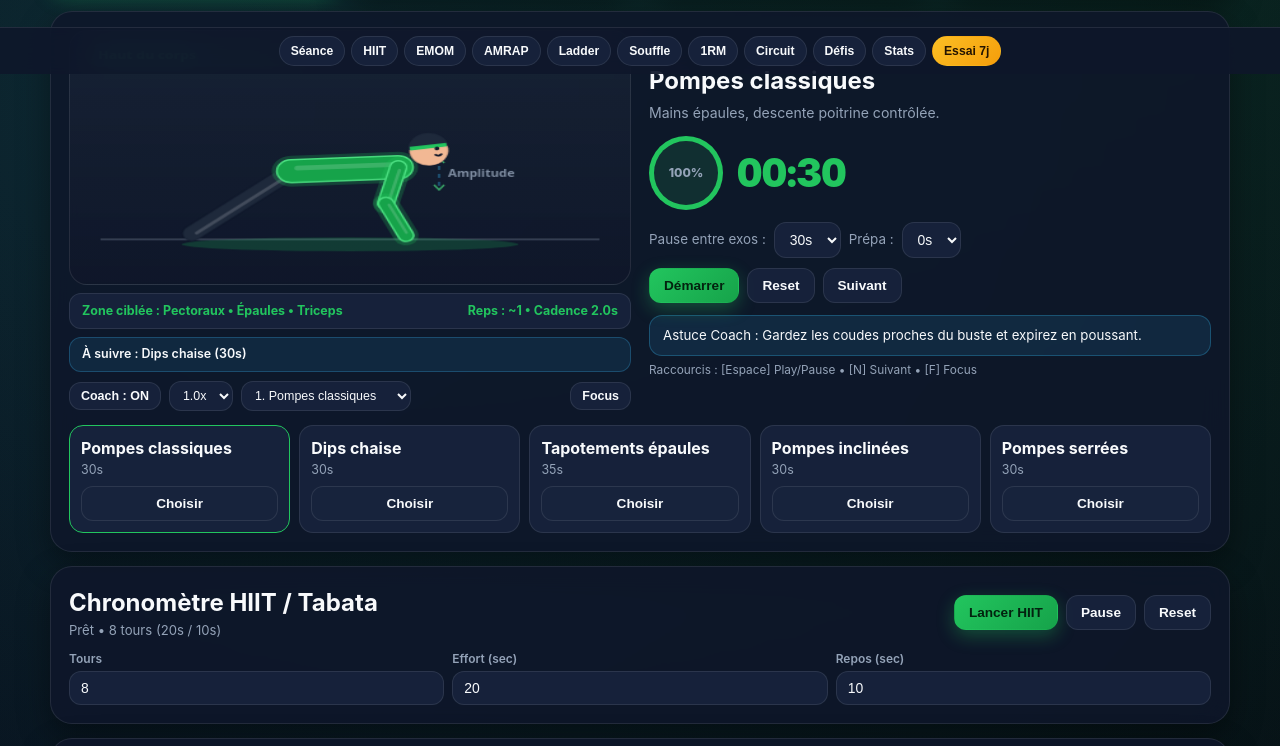
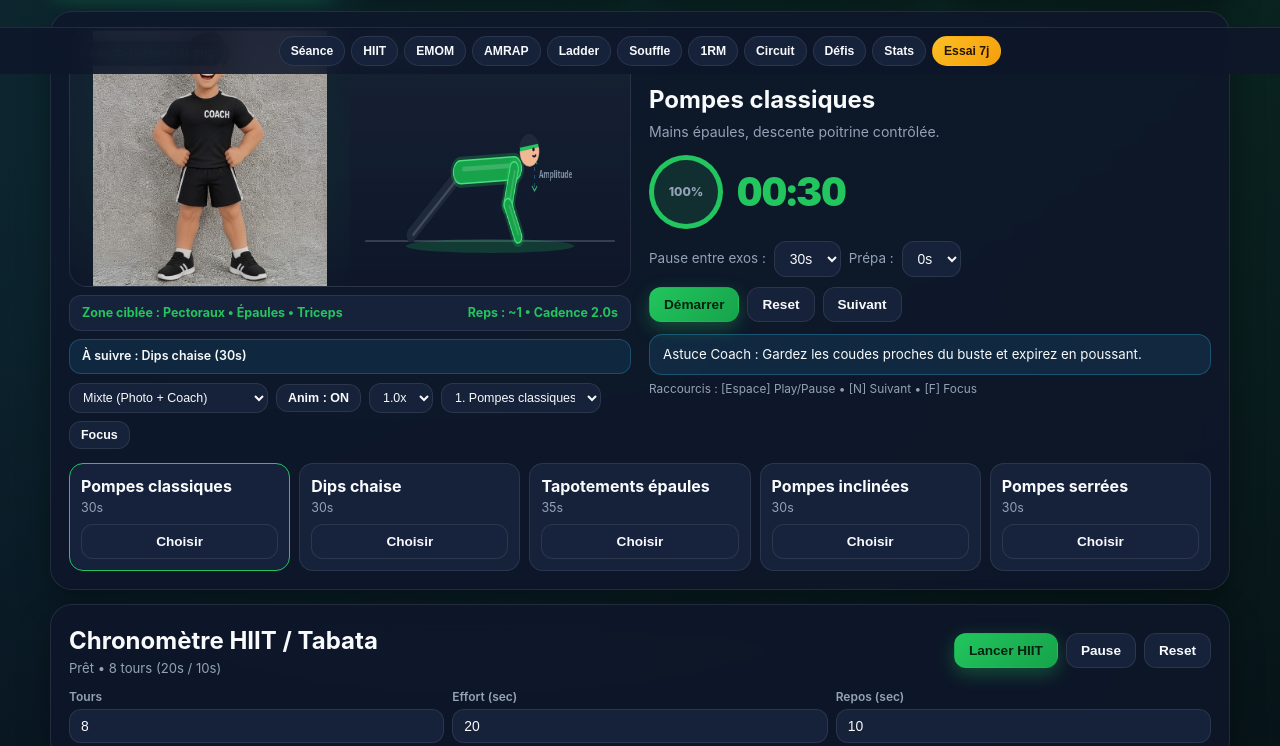
Before and after one commit to fhrdm2017-cmd/IRONPULSE-Sport-D-fis-Sant-., a plain HTML site: page index.html in a window 1280 px wide. Shown: the part 726-1472 px from the top of the page. Drawn offline with Linux system fonts and the light colour scheme.

Commit message:
Update title and references for version 30.0

```diff
--- a/index.html
+++ b/index.html
@@ -3,7 +3,7 @@
 <head>
   <meta charset="UTF-8" />
   <meta name="viewport" content="width=device-width, initial-scale=1.0" />
-  <title>IRONPULSE v29.0 ATHLETE PRO — Exercices à la Maison, HIIT, EMOM, AMRAP, Ladder, 1RM & Zones FC</title>
+  <title>IRONPULSE v30.0 ATHLETE PRO — Coach coach-homme (3).png, Maison, HIIT, EMOM, AMRAP, Ladder, 1RM & Zones FC</title>
   <style>
     :root {
       --bg: #050811;
@@ -24,7 +24,7 @@
     body.theme-light {
       --bg: #eef2f6;
       --card: rgba(255, 255, 255, 0.94);
-      --card2: rgba(226, 232, 240, 0.88);
+      --card2: rgba(226, 232, 40, 0.88);
       --text: #0f172a;
       --muted: #475569;
       --accent: #16a34a;
@@ -213,16 +213,63 @@
       border-radius: 22px; padding: 18px; margin-bottom: 14px;
     }
     .two-col {
-      display: grid; grid-template-columns: repeat(auto-fit, minmax(275px, 1fr));
+      display: grid; grid-template-columns: repeat(auto-fit, minmax(280px, 1fr));
       gap: 18px; align-items: center;
+    }
+    .coach-stage {
+      position: relative;
+      width: 100%;
+      min-height: 255px;
+      border-radius: 18px;
+      overflow: hidden;
+      border: 1px solid var(--border);
+      background: linear-gradient(180deg, rgba(30, 41, 59, 0.62), rgba(15, 23, 42, 0.92));
+      display: grid;
+      grid-template-columns: 1fr;
+    }
+    body.theme-light .coach-stage {
+      background: linear-gradient(180deg, rgba(241, 245, 249, 0.97), rgba(226, 232, 240, 0.94));
+    }
+    .coach-stage.split-mode {
+      grid-template-columns: 1fr 1fr;
+    }
+    .coach-photo-pane {
+      position: relative;
+      width: 100%;
+      height: 255px;
+      display: flex;
+      align-items: center;
+      justify-content: center;
+      background: radial-gradient(circle at 50% 45%, rgba(34, 197, 94, 0.14), rgba(15, 23, 42, 0.65));
+      overflow: hidden;
+    }
+    .coach-photo-pane img {
+      max-width: 100%;
+      max-height: 100%;
+      width: auto;
+      height: auto;
+      object-fit: contain;
+      display: block;
+      transition: transform 0.25s ease;
+    }
+    .coach-photo-pane.pulsing img {
+      transform: scale(1.03);
+    }
+    .coach-photo-tag {
+      position: absolute;
+      top: 10px;
+      left: 10px;
+      background: rgba(5, 8, 17, 0.78);
+      color: #4ade80;
+      border: 1px solid rgba(74, 222, 128, 0.35);
+      border-radius: 999px;
+      padding: 3px 9px;
+      font-size: 0.7rem;
+      font-weight: 800;
     }
     canvas {
       width: 100%; height: 255px; display: block;
-      background: linear-gradient(180deg, rgba(30, 41, 59, 0.62), rgba(15, 23, 42, 0.92));
-      border-radius: 18px; border: 1px solid var(--border);
-    }
-    body.theme-light canvas {
-      background: linear-gradient(180deg, rgba(241, 245, 249, 0.97), rgba(226, 232, 240, 0.94));
+      background: transparent;
     }
     .coach-telemetry {
       margin-top: 8px; padding: 8px 12px; border-radius: 12px;
@@ -427,13 +474,15 @@
       header { padding: 10px 12px; }
       .chrono { font-size: 2.08rem; }
       .hero { min-height: 195px; }
+      .coach-stage.split-mode { grid-template-columns: 1fr; }
+      .coach-photo-pane, canvas { height: 210px; }
     }
   </style>
 </head>
 <body>
 <div class="wrap">
   <header>
-    <div class="logo">IRON<span>PULSE</span> <span class="pill">v29.0 ATHLETE PRO</span></div>
+    <div class="logo">IRON<span>PULSE</span> <span class="pill">v30.0 ATHLETE PRO</span></div>
     <div class="row">
       <select id="langSel" aria-label="Langue">
         <option value="fr">Français</option>
@@ -470,7 +519,7 @@
     <img id="pHero" alt="Hero" />
     <div class="hero-box">
       <h1 id="tHeroTitle">Exercices à la Maison, Force & Santé</h1>
-      <p id="tHeroSub">Coach animé style application à la maison, défis 30, 60 et 90 jours, HIIT, EMOM, AMRAP, Ladder, respiration, 1RM & zones FC.</p>
+      <p id="tHeroSub">Coach avec coach-homme (3).png & animation, défis 30, 60 et 90 jours, HIIT, EMOM, AMRAP, Ladder, respiration, 1RM & zones FC.</p>
       <div class="row">
         <button class="btn-green" id="goWorkoutBtn" type="button">Séance</button>
         <button class="btn-rest" id="warmupBtn" type="button">Échauffement (3 exos)</button>
@@ -536,7 +585,13 @@
   <section class="box" id="workoutBox">
     <div class="two-col">
       <div>
-        <canvas id="coach" width="440" height="255"></canvas>
+        <div class="coach-stage split-mode" id="coachStage">
+          <div class="coach-photo-pane" id="coachPhotoPane">
+            <span class="coach-photo-tag" id="coachPhotoTag">coach-homme (3).png</span>
+            <img id="pCoachMan" alt="Coach homme" />
+          </div>
+          <canvas id="coach" width="440" height="255"></canvas>
+        </div>
         <div class="coach-telemetry">
           <span id="muscleFocusBadge">Zone ciblée : Pectoraux • Épaules • Triceps</span>
           <span id="estRepsBadge">Reps : ~0 • Cadence 2.0s</span>
@@ -544,13 +599,18 @@
         <div class="next-up-strip" id="nextUpStrip">À suivre : Dips chaise (30s)</div>
         <div class="row" style="margin-top:9px;justify-content:space-between;">
           <div class="row">
-            <button id="animBtn" type="button" style="padding:6px 11px;font-size:0.78rem;">Coach : ON</button>
+            <select id="visualModeSel" aria-label="Affichage coach" style="padding:6px 9px;font-size:0.78rem;">
+              <option value="both" selected>Mixte (Photo + Coach)</option>
+              <option value="photo">Photo coach-homme (3).png</option>
+              <option value="anim">Coach animé seul</option>
+            </select>
+            <button id="animBtn" type="button" style="padding:6px 11px;font-size:0.78rem;">Anim : ON</button>
             <select id="speedSel" aria-label="Vitesse coach" style="padding:6px 9px;font-size:0.78rem;">
               <option value="0.035">0.7x</option>
               <option value="0.055" selected>1.0x</option>
               <option value="0.085">1.5x</option>
             </select>
-            <select id="quickExSel" aria-label="Choisir un exercice rapidement" style="padding:6px 9px;font-size:0.78rem;max-width:170px;"></select>
+            <select id="quickExSel" aria-label="Choisir un exercice rapidement" style="padding:6px 9px;font-size:0.78rem;max-width:160px;"></select>
           </div>
           <button id="focusInsideBtn" type="button" style="padding:6px 11px;font-size:0.78rem;">Focus</button>
         </div>
@@ -913,6 +973,7 @@
       <div><label>Repo</label><input id="gRepo" /></div>
       <div><label>Branch</label><input id="gBranch" /></div>
       <div><label>Folder</label><input id="gFolder" /></div>
+      <div><label>Coach homme</label><input id="gCoachMan" /></div>
       <div><label>Hero</label><input id="gHero" /></div>
       <div><label>Haut</label><input id="gHaut" /></div>
       <div><label>Bas</label><input id="gBas" /></div>
@@ -941,13 +1002,13 @@
 
 <script>
 (function(){
-  const STORE = "ironpulse_v29_store";
+  const STORE = "ironpulse_v30_store";
   const TRIAL_MS = 7 * 24 * 60 * 60 * 1000;
   const TXT = {
     fr: {
       dir:"ltr", v:"fr-FR", secWord:(n)=> n + (n > 1 ? " secondes" : " seconde"),
       h1:"Exercices à la Maison, Force & Santé",
-      sub:"Coach animé style application à la maison, défis 30, 60 et 90 jours, HIIT, EMOM, AMRAP, Ladder, respiration, 1RM & zones FC.",
+      sub:"Coach avec coach-homme (3).png & animation, défis 30, 60 et 90 jours, HIIT, EMOM, AMRAP, Ladder, respiration, 1RM & zones FC.",
       z:["Haut du corps","Bas du corps","Abdos & Cardio","Santé & Mobilité"],
       zSub:["Pompes, dips, épaules","Squats, fentes, fessiers","Planche, cardio, abdos","Dos, posture, souffle"],
       nav:["Séance","Circuit","Défis","Stats"],
@@ -1012,7 +1073,7 @@
         { id:"b5", lbl:"7 jours défi", ok:(s)=> Object.values(s.done||{}).filter(Boolean).length >= 7 }
       ],
       weekDays:["Lun","Mar","Mer","Jeu","Ven","Sam","Dim"],
-      perks:["✓ 7 jours d'essai gratuit complet","✓ Puis seulement 2 € / mois","✓ Coach animé maison + HIIT + EMOM + AMRAP + Ladder","✓ Studio Respiration + 1RM + Disques + Zones FC"],
+      perks:["✓ 7 jours d'essai gratuit complet","✓ Puis seulement 2 € / mois","✓ Coach coach-homme (3).png + HIIT + EMOM + AMRAP + Ladder","✓ Studio Respiration + 1RM + Disques + Zones FC"],
       opt:{muscu:"Musculation",fitness:"Fitness",sante:"Santé"},
       plan:{
         muscu:"Progression Musculation : séries longues dès J1, ajout progressif d'exercices et de secondes.",
@@ -1038,7 +1099,7 @@
     en: {
       dir:"ltr", v:"en-US", secWord:(n)=> n + (n > 1 ? " seconds" : " second"),
       h1:"Home Workouts, Strength & Health",
-      sub:"Home workout app style animated coach, 30, 60 & 90-day challenges, HIIT, EMOM, AMRAP, Ladder, breath, 1RM & HR zones.",
+      sub:"Coach with coach-homme (3).png & animation, 30, 60 & 90-day challenges, HIIT, EMOM, AMRAP, Ladder, breath, 1RM & HR zones.",
       z:["Upper body","Lower body","Core & Cardio","Health & Mobility"],
       zSub:["Push-ups, dips, shoulders","Squats, lunges, glutes","Plank, cardio, core","Back, posture, breath"],
       nav:["Workout","Circuit","Challenges","Stats"],
@@ -1103,7 +1164,7 @@
         { id:"b5", lbl:"7 challenge days", ok:(s)=> Object.values(s.done||{}).filter(Boolean).length >= 7 }
       ],
       weekDays:["Mon","Tue","Wed","Thu","Fri","Sat","Sun"],
-      perks:["✓ 7-day free full trial","✓ Then only €2 / month","✓ Home workout coach + HIIT + EMOM + AMRAP + Ladder","✓ Breath Studio + 1RM + Plates + HR Zones"],
+      perks:["✓ 7-day free full trial","✓ Then only €2 / month","✓ coach-homme (3).png + HIIT + EMOM + AMRAP + Ladder","✓ Breath Studio + 1RM + Plates + HR Zones"],
       opt:{muscu:"Strength",fitness:"Fitness",sante:"Health"},
       plan:{
         muscu:"Strength Progression: longer sets from Day 1, gradually adding exercises & seconds.",
@@ -1129,7 +1190,7 @@
     es: {
       dir:"ltr", v:"es-ES", secWord:(n)=> n + (n > 1 ? " segundos" : " segundo"),
       h1:"Ejercicios en Casa, Fuerza y Salud",
-      sub:"Coach animado tipo app en casa, retos de 30, 60 y 90 días, HIIT, EMOM, AMRAP, Ladder, respiración, 1RM y zonas FC.",
+      sub:"Coach con coach-homme (3).png y animación, retos de 30, 60 y 90 días, HIIT, EMOM, AMRAP, Ladder, respiración, 1RM y zonas FC.",
       z:["Tren superior","Tren inferior","Core y Cardio","Salud y Movilidad"],
       zSub:["Flexiones, fondos, hombros","Sentadillas, zancadas, glúteos","Plancha, cardio, core","Espalda, postura, aire"],
       nav:["Sesión","Circuito","Retos","Stats"],
@@ -1194,7 +1255,7 @@
         { id:"b5", lbl:"7 días reto", ok:(s)=> Object.values(s.done||{}).filter(Boolean).length >= 7 }
       ],
       weekDays:["Lun","Mar","Mié","Jue","Vie","Sáb","Dom"],
-      perks:["✓ 7 días de prueba gratis completa","✓ Luego solo 2 € / mes","✓ Coach en casa + HIIT + EMOM + AMRAP + Ladder","✓ Studio Respiración + 1RM + Discos + Zonas FC"],
+      perks:["✓ 7 días de prueba gratis completa","✓ Luego solo 2 € / mes","✓ coach-homme (3).png + HIIT + EMOM + AMRAP + Ladder","✓ Studio Respiración + 1RM + Discos + Zonas FC"],
       opt:{muscu:"Musculación",fitness:"Fitness",sante:"Salud"},
       plan:{
         muscu:"Progresión Musculación : series largas desde D1 y más ejercicios día a día.",
@@ -1220,7 +1281,7 @@
     ar: {
       dir:"rtl", v:"ar-SA", secWord:(n)=> n + " ثوانٍ",
       h1:"تمارين منزلية وقوة وصحة",
-      sub:"مدرب متحرك بأسلوب تطبيقات التمارين المنزلية، تحديات 30 و60 و90 يوماً، HIIT، EMOM، AMRAP، Ladder، تنفس، 1RM ومناطق النبض.",
+      sub:"مدرب مع coach-homme (3).png وحركة، تحديات 30 و60 و90 يوماً، HIIT، EMOM، AMRAP، Ladder، تنفس، 1RM ومناطق النبض.",
       z:["الجزء العلوي","الجزء السفلي","البطن والكارديو","الصحة والمرونة"],
       zSub:["ضغط، غطس، أكتاف","سكوات، طعنات، أرداف","بلانك، كارديو، بطن","ظهر، وضعية، تنفس"],
       nav:["التمرين","مخصص","تحديات","إحصائيات"],
@@ -1285,7 +1346,7 @@
         { id:"b5", lbl:"7 أيام تحدٍ", ok:(s)=> Object.values(s.done||{}).filter(Boolean).length >= 7 }
       ],
       weekDays:["إث","ثل","أر","خم","جم","سب","أح"],
-      perks:["✓ تجربة مجانية كاملة لمدة 7 أيام","✓ ثم 2 يورو / شهر فقط","✓ مدرب تمارين منزلية + HIIT + EMOM + AMRAP + Ladder","✓ استوديو التنفس + 1RM + أوزان + مناطق النبض"],
+      perks:["✓ تجربة مجانية كاملة لمدة 7 أيام","✓ ثم 2 يورو / شهر فقط","✓ coach-homme (3).png + HIIT + EMOM + AMRAP + Ladder","✓ استوديو التنفس + 1RM + أوزان + مناطق النبض"],
       opt:{muscu:"بناء العضلات",fitness:"اللياقة",sante:"الصحة"},
       plan:{
         muscu:"تدرج بناء العضلات : سلاسل أطول من اليوم 1 وزيادة تدريجية في التمارين والثواني.",
@@ -1422,7 +1483,7 @@
   const ENERGY_OFFSET = { low: -5, normal: 0, high: 5 };
 
   const def = {
-    lang:"fr", level:"intermediaire", energy:"normal", equip:"all", voice:true, anim:true, animSpeed:0.055,
+    lang:"fr", level:"intermediaire", energy:"normal", equip:"all", voice:true, anim:true, animSpeed:0.055, visualMode:"both",
     lightTheme:false, highLegibility:false, wakeLockEnabled:true, filterLiftByEx:false, onlyUnlockedBadges:false, prepSec:0, sleepScore:4, calGoal:"maintain", age:"30", barWeight:"20",
     zone:"haut", idx:0, restSec:30,
     sets:0, sessions:0, totalSecWorked:0, bestSerieCount:0, weeklyGoal:20, water:0, waterGoal:8, weight:"", prevWeight:"", height:"",
@@ -1438,15 +1499,17 @@
     days:30, focus:"muscu", selDay:1, dayTabOpen:true, done:{},
     pro:false, trialStartAt: Date.now(), payUrl:"",
     gh:{ owner:"Fhrdm2017-cmd", repo:"IRONPULSE-Sport-D-fis-Sant-.", branch:"main", folder:"",
-      files:{ hero:"hero-musculation.jpg", haut:"haut-du-corps.jpeg", bas:".bas-du-corps.jpg", core:"core-cardio.jpeg" }}
+      files:{ coachMan:"coach-homme (3).png", hero:"hero-musculation.jpg", haut:"haut-du-corps.jpeg", bas:".bas-du-corps.jpg", core:"core-cardio.jpeg" }}
   };
 
   let st = def;
   try {
-    const p = JSON.parse(localStorage.getItem(STORE) || localStorage.getItem("ironpulse_v28_store") || localStorage.getItem("ironpulse_v27_store") || localStorage.getItem("ironpulse_v26_store") || localStorage.getItem("ironpulse_v25_store") || localStorage.getItem("ironpulse_v24_store") || localStorage.getItem("ironpulse_v23_store") || localStorage.getItem("ironpulse_v22_store") || localStorage.getItem("ironpulse_v21_store") || localStorage.getItem("ironpulse_v20_store") || localStorage.getItem("ironpulse_v19_store"));
+    const p = JSON.parse(localStorage.getItem(STORE) || localStorage.getItem("ironpulse_v29_store") || localStorage.getItem("ironpulse_v28_store") || localStorage.getItem("ironpulse_v27_store") || localStorage.getItem("ironpulse_v26_store") || localStorage.getItem("ironpulse_v25_store") || localStorage.getItem("ironpulse_v24_store") || localStorage.getItem("ironpulse_v23_store") || localStorage.getItem("ironpulse_v22_store") || localStorage.getItem("ironpulse_v21_store") || localStorage.getItem("ironpulse_v20_store") || localStorage.getItem("ironpulse_v19_store"));
     if(p) st = Object.assign({}, def, p, { gh: Object.assign({}, def.gh, p.gh||{}, { files: Object.assign({}, def.gh.files, (p.gh&&p.gh.files)||{}) }) });
   } catch(e){}
   if(!st.trialStartAt) st.trialStartAt = Date.now();
+  if(!st.gh.files.coachMan) st.gh.files.coachMan = "coach-homme (3).png";
+  if(!st.visualMode) st.visualMode = "both";
   if(!Array.isArray(st.weekCounts) || st.weekCounts.length !== 7) st.weekCounts = [0,0,0,0,0,0,0];
   if(!Array.isArray(st.serieLogs)) st.serieLogs = [];
   if(!Array.isArray(st.liftLogs)) st.liftLogs = [];
@@ -2659,7 +2722,7 @@
     const o=(st.gh.owner||"").trim(), r=(st.gh.repo||"").trim(), r2=r.replace(/\.+$/,"");
     const b=(st.gh.branch||"main").trim(), f=(st.gh.folder||"").trim().replace(/^\/+|\/+$/g,"");
     const noDot=c.replace(/^\.+/,""), base=noDot.replace(/\.(jpg|jpeg|png|webp)$/i,"");
-    const fns=[...new Set([c,noDot,base+".jpg",base+".jpeg",base+".png"])];
+    const fns=[...new Set([c, encodeURI(c), noDot, encodeURI(noDot), base+".jpg", base+".jpeg", base+".png"])];
     const out=[];
     for(const rp of [...new Set([r,r2].filter(Boolean))])
       for(const br of [...new Set([b,"main","master"])])
@@ -2673,13 +2736,33 @@
     function next(){ if(i>=list.length){ el.style.display="none"; return; } el.style.display="block"; el.onerror=next; el.src=list[i++]; }
     next();
   }
+  function applyVisualMode(){
+    const mode = st.visualMode || "both";
+    const stage = document.getElementById("coachStage");
+    const photoPane = document.getElementById("coachPhotoPane");
+    const canvasEl = document.getElementById("coach");
+    document.getElementById("visualModeSel").value = mode;
+    document.getElementById("coachPhotoTag").textContent = (st.gh.files.coachMan || "coach-homme (3).png");
+
+    stage.classList.toggle("split-mode", mode === "both");
+    photoPane.style.display = (mode === "both" || mode === "photo") ? "flex" : "none";
+    canvasEl.style.display = (mode === "both" || mode === "anim") ? "block" : "none";
+  }
   function loadPhotos(){
+    setImg(document.getElementById("pCoachMan"), st.gh.files.coachMan || "coach-homme (3).png");
     setImg(document.getElementById("pHero"), st.gh.files.hero);
     setImg(document.getElementById("pHaut"), st.gh.files.haut);
     setImg(document.getElementById("pBas"), st.gh.files.bas);
     setImg(document.getElementById("pCore"), st.gh.files.core);
     setImg(document.getElementById("pSante"), st.gh.files.hero);
-  }
+    applyVisualMode();
+  }
+
+  document.getElementById("visualModeSel").onchange = (e)=>{
+    st.visualMode = e.target.value || "both";
+    save();
+    applyVisualMode();
+  };
 
   function renderPlanBadge(){
     const tr = TXT[st.lang] || TXT.fr;
@@ -2940,7 +3023,7 @@
     document.getElementById("markDayBtn").textContent = tr.mark;
     document.getElementById("runDayBtn").textContent = tr.run;
     document.getElementById("voiceBtn").textContent = st.voice ? "Voix : ON" : "Voix : OFF";
-    document.getElementById("animBtn").textContent = st.anim ? "Coach : ON" : "Coach : OFF";
+    document.getElementById("animBtn").textContent = st.anim ? "Anim : ON" : "Anim : OFF";
     document.getElementById("tCustomTitle").textContent = tr.customTitle;
     document.getElementById("runCustomBtn").textContent = tr.runCustom;
     document.getElementById("clearCustomBtn").textContent = tr.clearCustom;
@@ -2962,6 +3045,7 @@
     document.getElementById("paySaveBtn").textContent = tr.paySave;
     document.getElementById("proToggleBtn").textContent = tr.proToggle;
     applyAppearance();
+    applyVisualMode();
     renderSmartCoach();
     populateLiftSelect();
     renderStrengthLog();
@@ -2974,8 +3058,9 @@
     syncFocusButtons(); renderPlanBadge(); renderPerks(); renderWeekChart(); renderLogsAndRecords(); renderCustomBuilder(); renderEx(); renderChal();
   }
 
-  // Coach animé style "Exercices à la maison" (silhouette pleine, articulations fluides, repères d'amplitude)
+  // Coach animé complémentaire + pulsation douce de coach-homme (3).png
   const cv = document.getElementById("coach"), cx = cv.getContext("2d");
+  const photoPaneEl = document.getElementById("coachPhotoPane");
   let ph = 0;
   const SKIN = "#f2b894", SKIN_SHADE = "#d48a63", TOP_COLOR = "#2563eb", PANTS_COLOR = "#1e293b", ACTIVE_GLOW = "#22c55e";
 
@@ -3004,7 +3089,6 @@
     cx.fill();
     cx.stroke();
 
-    // Reflet subtil d'épaisseur
     cx.fillStyle = "rgba(255, 255, 255, 0.16)";
     cx.beginPath();
     cx.roundRect(radius * 0.2, -radius * 0.45, Math.max(4, len - radius * 0.4), radius * 0.4, radius * 0.2);
@@ -3017,7 +3101,6 @@
     cx.translate(hx, hy);
     cx.rotate(tilt || 0);
 
-    // Tête pleine
     cx.fillStyle = SKIN;
     cx.strokeStyle = "rgba(15, 23, 42, 0.25)";
     cx.lineWidth = 1.5;
@@ -3026,7 +3109,6 @@
     cx.fill();
     cx.stroke();
 
-    // Cheveux & bandeau sportif
     cx.fillStyle = "#1e293b";
     cx.beginPath();
     cx.arc(0, -1.5, 16, Math.PI * 1.02, Math.PI * 1.98);
@@ -3035,7 +3117,6 @@
     cx.fillStyle = "#22c55e";
     cx.fillRect(-14.5, -5.5, 29, 3.6);
 
-    // Œil & bouche expressive
     cx.fillStyle = "#0f172a";
     cx.beginPath();
     cx.arc(6.5, -1, 1.9, 0, Math.PI * 2);
@@ -3066,7 +3147,6 @@
     cx.stroke();
     cx.setLineDash([]);
 
-    // Petites pointes d'amplitude
     cx.strokeStyle = "rgba(74, 222, 128, 0.72)";
     cx.beginPath();
     cx.moveTo(x - 4, yTop + 5); cx.lineTo(x, yTop); cx.lineTo(x + 4, yTop + 5);
@@ -3092,7 +3172,8 @@
     const zone = st.zone;
     const pose = ZONES[zone].ex[st.idx].pose;
 
-    // Badge d'état en haut à gauche
+    photoPaneEl.classList.toggle("pulsing", Boolean(st.anim && !isResting && p > 0.55));
+
     cx.fillStyle = isResting ? "rgba(56, 189, 248, 0.16)" : "rgba(34, 197, 94, 0.15)";
     cx.beginPath();
     cx.roundRect(12, 12, 164, 24, 999);
@@ -3102,7 +3183,6 @@
     const zoneTag = (TXT[st.lang] && TXT[st.lang].z && TXT[st.lang].z[["haut","bas","core","sante"].indexOf(zone)]) || zone.toUpperCase();
     cx.fillText(isResting ? "PAUSE RÉCUPÉRATION" : zoneTag, 22, 28);
 
-    // Sol & ombre dynamique
     cx.strokeStyle = "rgba(148, 163, 184, 0.28)";
     cx.lineWidth = 2;
     cx.beginPath();
@@ -3164,7 +3244,6 @@
       const shX = 232 + p * 10, shY = 94 + p * 26;
       drawRangeGuide(260, 94, 124, "Descente");
 
-      // Support / chaise maison
       cx.fillStyle = "rgba(148, 163, 184, 0.5)";
       cx.beginPath();
       cx.roundRect(seatX - 20, seatY + 4, 38, 7, 3);
@@ -3464,7 +3543,7 @@
     const tr = TXT[st.lang] || TXT.fr;
     const doneW = st.weekCounts.reduce((a,b)=> a + (Number(b)||0), 0);
     const totalVol = st.liftLogs.reduce((sum, item)=> sum + (Number(item.kg)||0) * (Number(item.reps)||0), 0);
-    const summary = `IRONPULSE v29 — ${document.getElementById("kpiStreak").textContent} • ${st.sets} séries • Hebdo: ${doneW}/${st.weeklyGoal || 20} • Série: ${st.streakDays || 0}j • Sommeil: ${st.sleepScore || 4}/5 • Vol: ${Math.round(totalVol)} kg • Eau: ${st.water}/${st.waterGoal || 8} • IMC: ${document.getElementById("kpiImc").textContent}`;
+    const summary = `IRONPULSE v30 — ${document.getElementById("kpiStreak").textContent} • ${st.sets} séries • Hebdo: ${doneW}/${st.weeklyGoal || 20} • Série: ${st.streakDays || 0}j • Sommeil: ${st.sleepScore || 4}/5 • Vol: ${Math.round(totalVol)} kg • Eau: ${st.water}/${st.waterGoal || 8} • IMC: ${document.getElementById("kpiImc").textContent}`;
     if(navigator.clipboard && navigator.clipboard.writeText){
       navigator.clipboard.writeText(summary).catch(()=>{});
     }
@@ -3640,6 +3719,8 @@
       if(!parsed || typeof parsed !== "object") throw new Error("bad");
       st = Object.assign({}, def, parsed, { gh: Object.assign({}, def.gh, parsed.gh||{}, { files: Object.assign({}, def.gh.files, (parsed.gh&&parsed.gh.files)||{}) }) });
       if(!st.trialStartAt) st.trialStartAt = Date.now();
+      if(!st.gh.files.coachMan) st.gh.files.coachMan = "coach-homme (3).png";
+      if(!st.visualMode) st.visualMode = "both";
       if(!Array.isArray(st.weekCounts) || st.weekCounts.length !== 7) st.weekCounts = [0,0,0,0,0,0,0];
       if(!Array.isArray(st.serieLogs)) st.serieLogs = [];
       if(!Array.isArray(st.liftLogs)) st.liftLogs = [];
@@ -3800,6 +3881,7 @@
       document.getElementById("gRepo").value=st.gh.repo;
       document.getElementById("gBranch").value=st.gh.branch;
       document.getElementById("gFolder").value=st.gh.folder;
+      document.getElementById("gCoachMan").value=st.gh.files.coachMan || "coach-homme (3).png";
       document.getElementById("gHero").value=st.gh.files.hero;
       document.getElementById("gHaut").value=st.gh.files.haut;
       document.getElementById("gBas").value=st.gh.files.bas;
@@ -3814,13 +3896,14 @@
       branch:document.getElementById("gBranch").value.trim()||"main",
       folder:document.getElementById("gFolder").value.trim(),
       files:{
+        coachMan:(document.getElementById("gCoachMan").value.trim()||"coach-homme (3).png"),
         hero:document.getElementById("gHero").value.trim(),
         haut:document.getElementById("gHaut").value.trim(),
         bas:document.getElementById("gBas").value.trim(),
         core:document.getElementById("gCore").value.trim()
       }
     };
-    save(); loadPhotos(); document.getElementById("gMsg").textContent="Photos mises à jour.";
+    save(); loadPhotos(); document.getElementById("gMsg").textContent="Photos mises à jour (coach-homme (3).png inclus).";
   };
 
   document.addEventListener("keydown", (e)=>{
```
